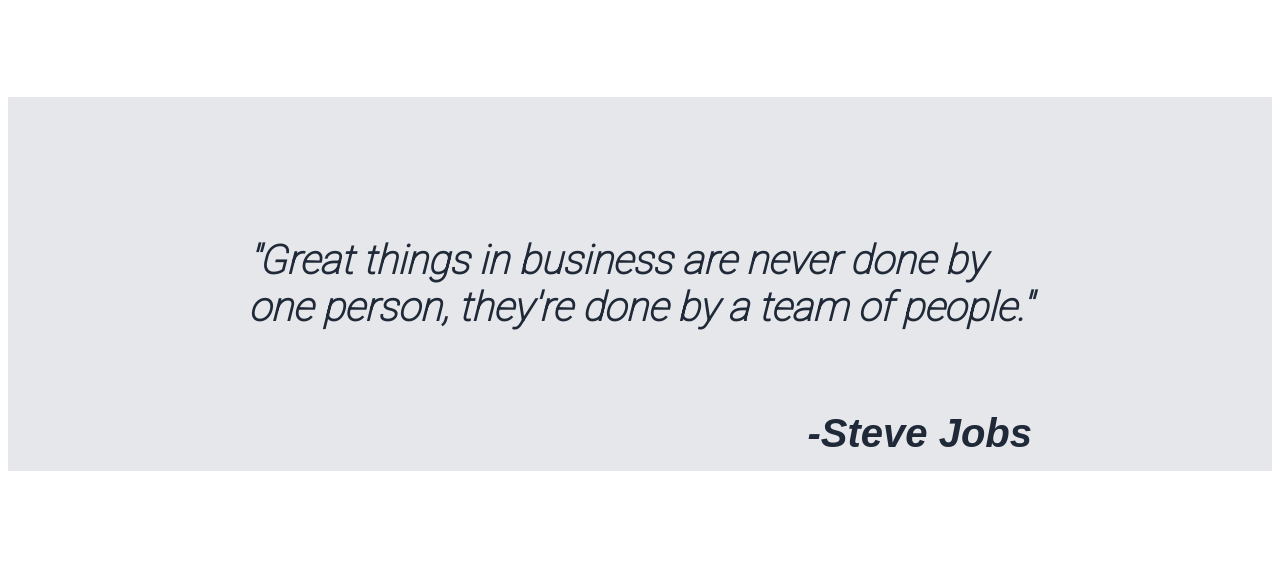
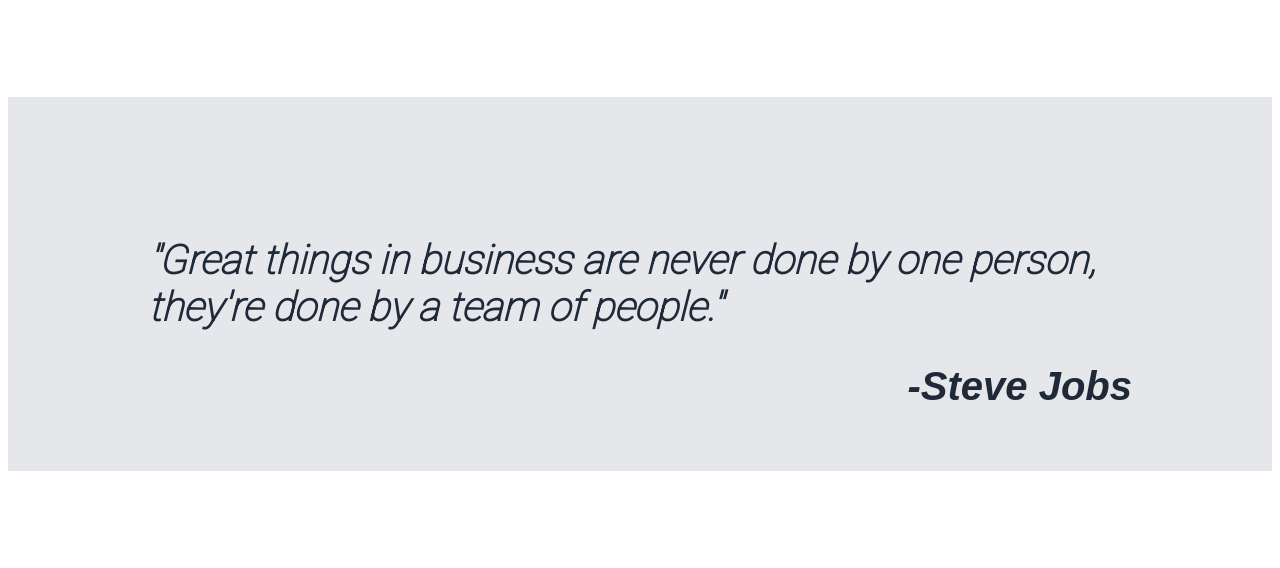
Before and after one commit to tzu23/Apple-Reseller.Odinproject, a plain HTML site: page index.html in a window 1280 px wide. Shown: the part 783-1351 px from the top of the page. Drawn offline with Linux system fonts and the light colour scheme.

```diff
--- a/style.css
+++ b/style.css
@@ -129,7 +129,8 @@ button:hover {
   font-style: italic;
   font-family: roboto;
   font-size: 40px;
-  margin: 100px;
+  margin-top: 100px;
+  margin-bottom: 100px;
   padding: 140px;
 }
 .quote-author {
@@ -170,13 +171,13 @@ button:hover {
   margin-top: -15px;
 }
 .footer {
-  background-color: #1F2937;
+  background-color: #1f2937;
   color: white;
   font-size: 13px;
   font-family: arial;
   font-weight: 1;
   padding: 20px;
-  display:flex;
+  display: flex;
   justify-content: center;
   align-items: center;
 }
```
